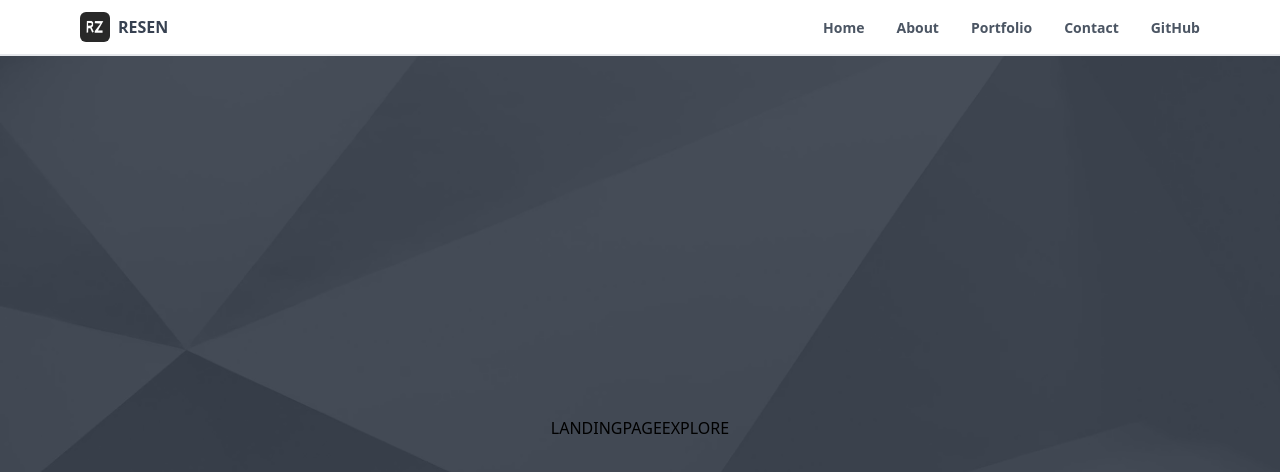
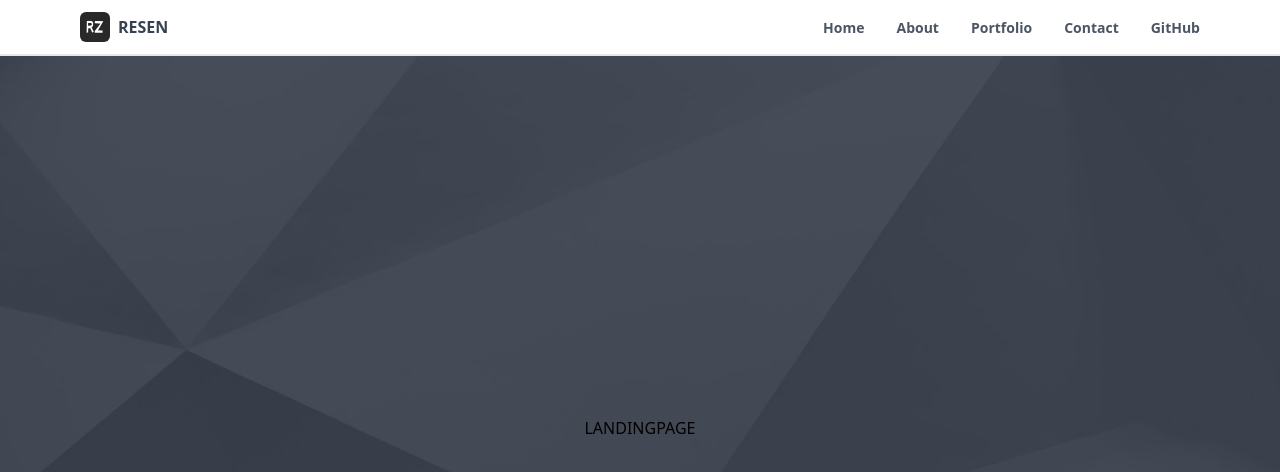
Before and after one commit to resenzhu/nextjs, a Next.js app: page / in a window 1280 px wide. Shown: the top 472 px of the page. Built offline with nearby package versions, Linux system fonts and the light colour scheme; what tailwindcss-animated would draw is missing.

Commit message:
remove explore transition

```diff
--- a/src/app/page.tsx
+++ b/src/app/page.tsx
@@ -1,4 +1,4 @@
-import {TExplore, TLandingPage} from '@components/main/home/transitions';
+import {TLandingPage} from '@components/main/home/transitions';
 import {createMetadata} from '@utils/metadata';
 
 const metadata = createMetadata({
@@ -15,7 +15,6 @@ const Page = (): JSX.Element => (
     <div className='relative mx-4 flex h-full justify-center items-center sm:mx-12 md:mx-16 lg:mx-20'>
       <div className='flex flex-col sm:flex-row'>
         <TLandingPage>LANDINGPAGE</TLandingPage>
-        <TExplore>EXPLORE</TExplore>
       </div>
     </div>
   </section>
--- a/src/components/main/home/transitions/explore.tsx
+++ /dev/null
@@ -1,33 +0,0 @@
-'use client';
-
-import {ReactNode} from 'react';
-import {Transition} from '@headlessui/react';
-import useApp from '@hooks/main/use-app';
-import useHome from '@hooks/main/use-home';
-
-type ExploreProps = {
-  children: ReactNode;
-};
-
-const Explore = ({children}: ExploreProps): JSX.Element => {
-  const {viewport} = useApp();
-  const {explore} = useHome();
-
-  return (
-    <Transition
-      className='flex justify-center'
-      show={(viewport.width < 640 && explore) || viewport.width >= 640}
-      enter='duration-150 ease-out'
-      enterFrom='translate-y-full opacity-0'
-      enterTo='translate-y-0 opacity-100'
-      leave='duration-150 ease-in'
-      leaveFrom='translate-y-0 opacity-100'
-      leaveTo='translate-y-full opacity-0'
-    >
-      {children}
-    </Transition>
-  );
-};
-
-export type {ExploreProps};
-export default Explore;
--- a/src/components/main/home/transitions/index.tsx
+++ b/src/components/main/home/transitions/index.tsx
@@ -1,2 +1 @@
-export {default as TExplore} from '@components/main/home/transitions/explore';
 export {default as TLandingPage} from '@components/main/home/transitions/landing-page';
```
